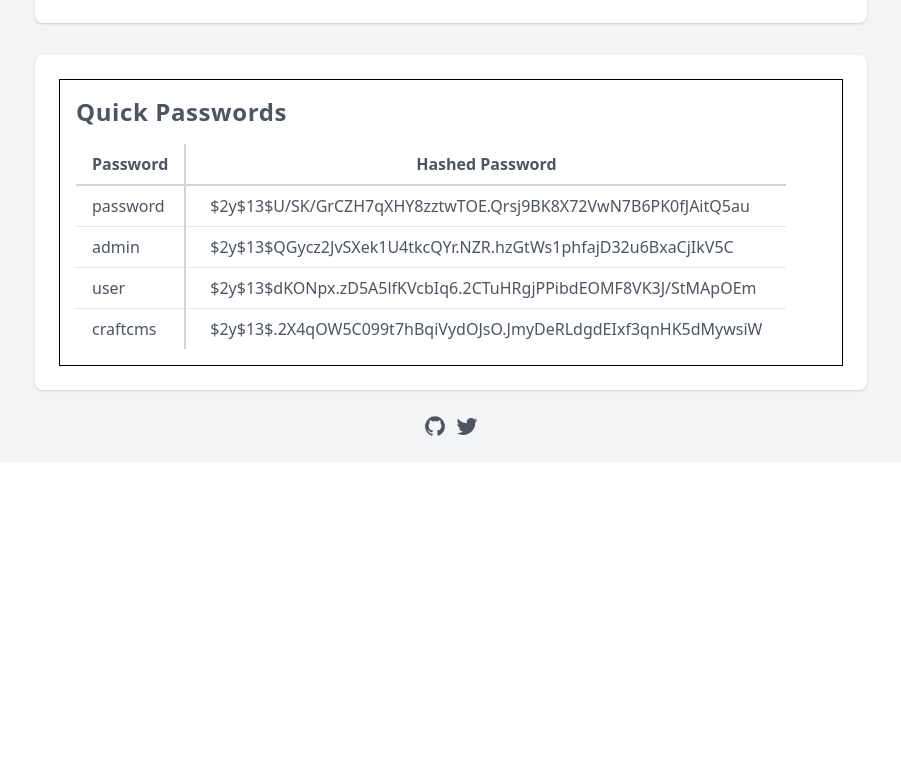
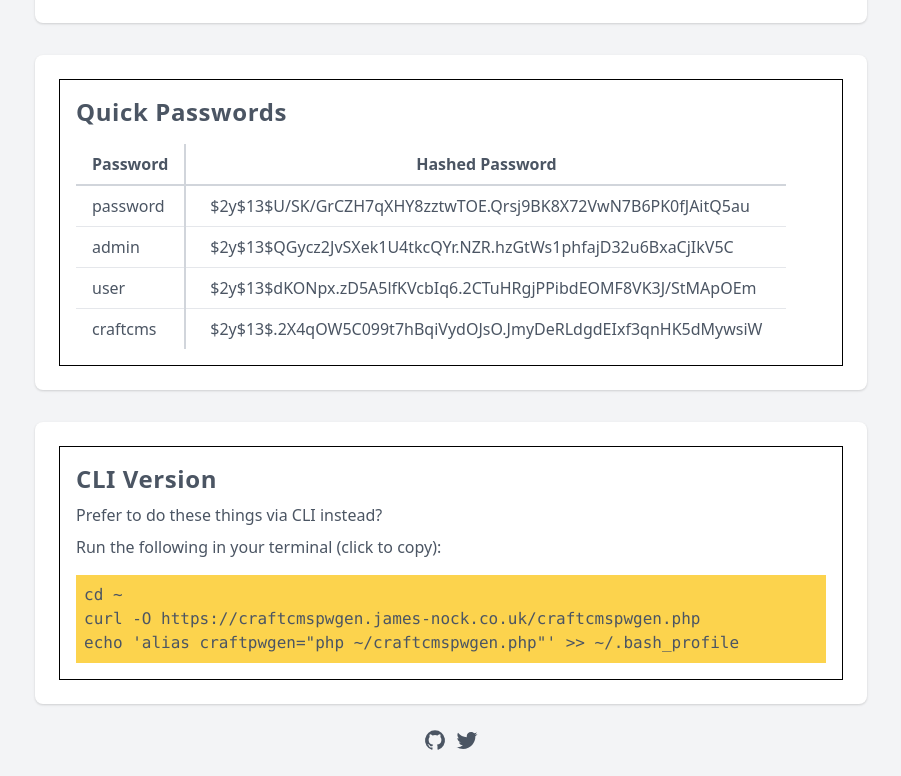
Before and after one commit to JamesNock/CraftCMSPasswordGenerator, a Nuxt app: page / in a window 1280 px wide. Shown: the part 369-1145 px from the top of the page, without its empty margins (189-1090 px from the left). Before the commit the page ends 831 px from the top, so only its background shows below. Built offline with nearby package versions, Linux system fonts and the light colour scheme.

Commit message:
Add CLI version option

```diff
--- /dev/null
+++ b/components/CLIVersion.vue
@@ -0,0 +1,26 @@
+<template>
+  <div class="p-4 border border-solid border-2 border-black">
+    <h3 class="text-2xl font-semibold tracking-wide">CLI Version</h3>
+    <p class="py-2">Prefer to do these things via CLI instead?</p>
+    <p>Run the following in your terminal (click to copy):</p>
+    <div class="mt-4 p-2 font-mono bg-yellow-300" @click="copyThis">
+      cd ~<br>
+      curl -O https://craftcmspwgen.james-nock.co.uk/craftcmspwgen.php<br>
+      echo 'alias craftpwgen="php ~/craftcmspwgen.php"' >> ~/.bash_profile
+    </div>
+  </div>
+</template>
+<script>
+export default {
+  data() {
+    return {
+      // any component data
+    }
+  },
+  methods: {
+    copyThis(event) {
+      this.$nuxt.$emit('copyThis', event.target)
+    },
+  },
+}
+</script>
--- a/components/Welcome.vue
+++ b/components/Welcome.vue
@@ -38,6 +38,9 @@
       </div>
       <div class="mt-8 bg-white overflow-hidden shadow sm:rounded-lg p-6">
         <QuickPasswords />
+      </div>
+      <div class="mt-8 bg-white overflow-hidden shadow sm:rounded-lg p-6">
+        <CLIVersion />
       </div>
       <div class="flex justify-center py-6 space-x-2">
         <a
```
Also changed, not shown: 1 other file (tests, documents, lock files or other folders).
